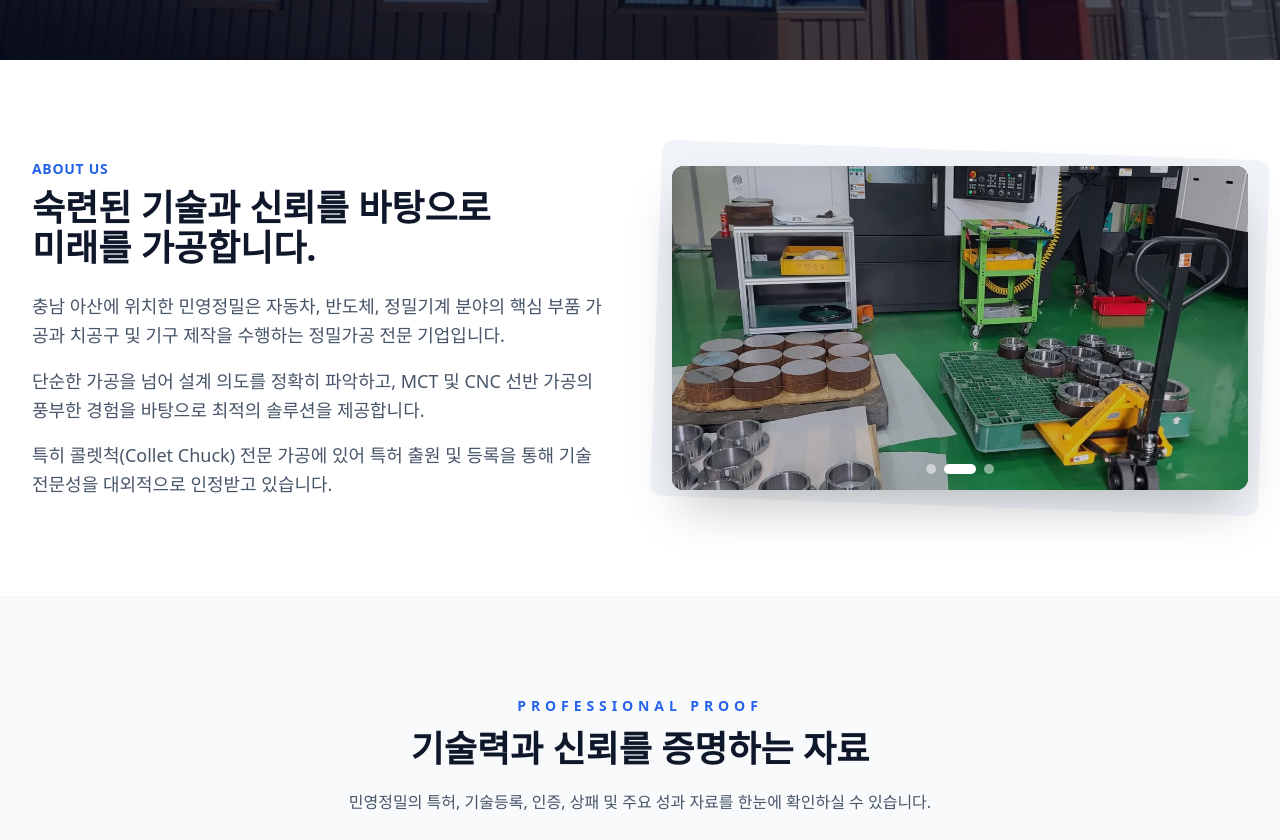
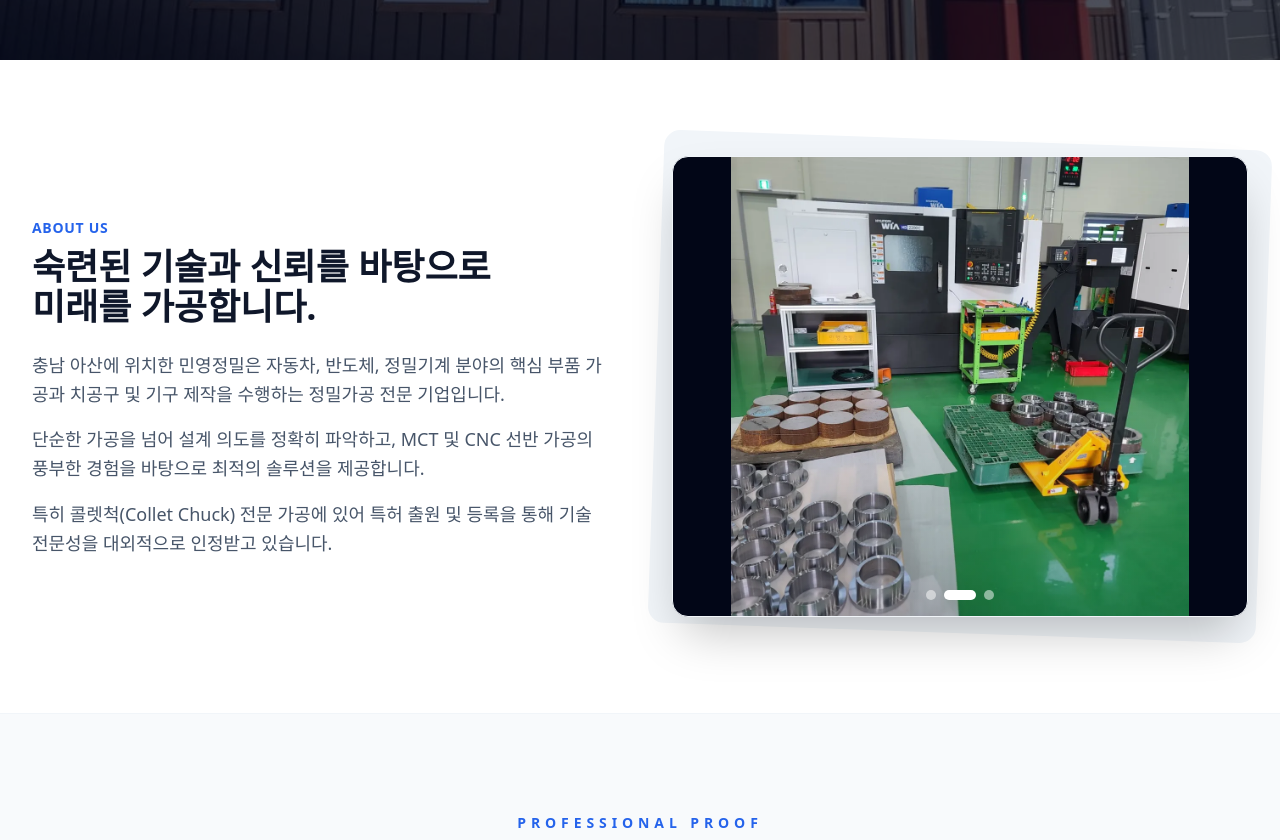
Before and after one commit to noajun1210-hub/min-young-precision, a React (Vite) app: page / in a window 1280 px wide. Shown: the part 740-1580 px from the top of the page. Built offline with nearby package versions, Linux system fonts and the light colour scheme; the HTML template or start-up script is replaced by a standard one.

Commit message:
Update About.tsx

```diff
--- a/src/components/About.tsx
+++ b/src/components/About.tsx
@@ -44,22 +44,22 @@ export default function About() {
           </div>
 
           <div className="relative group">
-            <div className="absolute -inset-4 bg-slate-100 rounded-xl transform rotate-2 group-hover:rotate-1 transition-transform"></div>
+            <div className="absolute -inset-4 bg-slate-100 rounded-2xl transform rotate-2 group-hover:rotate-1 transition-transform"></div>
 
             {images.length > 0 ? (
-              <div className="relative aspect-video rounded-xl shadow-2xl overflow-hidden bg-brand-dark">
+              <div className="relative aspect-[4/3] md:aspect-[5/4] rounded-2xl shadow-2xl overflow-hidden bg-slate-950 border border-slate-100">
                 {images.map((image, index) => (
                   <img
                     key={`${image}-${index}`}
                     src={image}
                     alt={`민영정밀 회사소개 이미지 ${index + 1}`}
-                    className={`absolute inset-0 h-full w-full object-cover transition-opacity duration-700 ${
+                    className={`absolute inset-0 h-full w-full object-contain transition-opacity duration-700 ${
                       index === currentImageIndex ? 'opacity-100' : 'opacity-0'
                     }`}
                   />
                 ))}
 
-                <div className="absolute inset-0 bg-slate-950/20"></div>
+                <div className="pointer-events-none absolute inset-0 bg-gradient-to-t from-slate-950/25 via-transparent to-transparent"></div>
 
                 {images.length > 1 && (
                   <div className="absolute bottom-4 left-0 right-0 flex justify-center gap-2">
@@ -80,7 +80,7 @@ export default function About() {
                 )}
               </div>
             ) : (
-              <div className="relative bg-brand-dark aspect-video rounded-xl shadow-2xl flex items-center justify-center p-8 overflow-hidden">
+              <div className="relative bg-brand-dark aspect-[4/3] md:aspect-[5/4] rounded-2xl shadow-2xl flex items-center justify-center p-8 overflow-hidden">
                 <div className="text-center z-10">
                   <div className="text-brand-blue font-mono text-5xl mb-4 italic font-black uppercase tracking-tighter">
                     {about.visualTitle}
```
